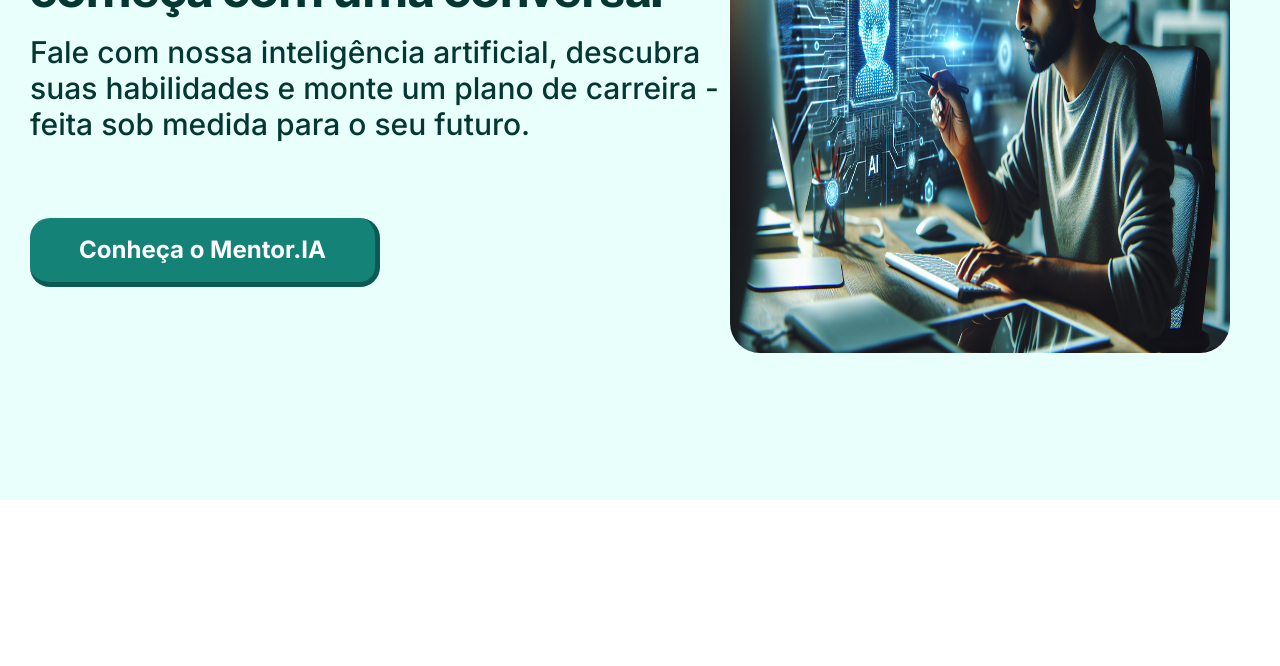
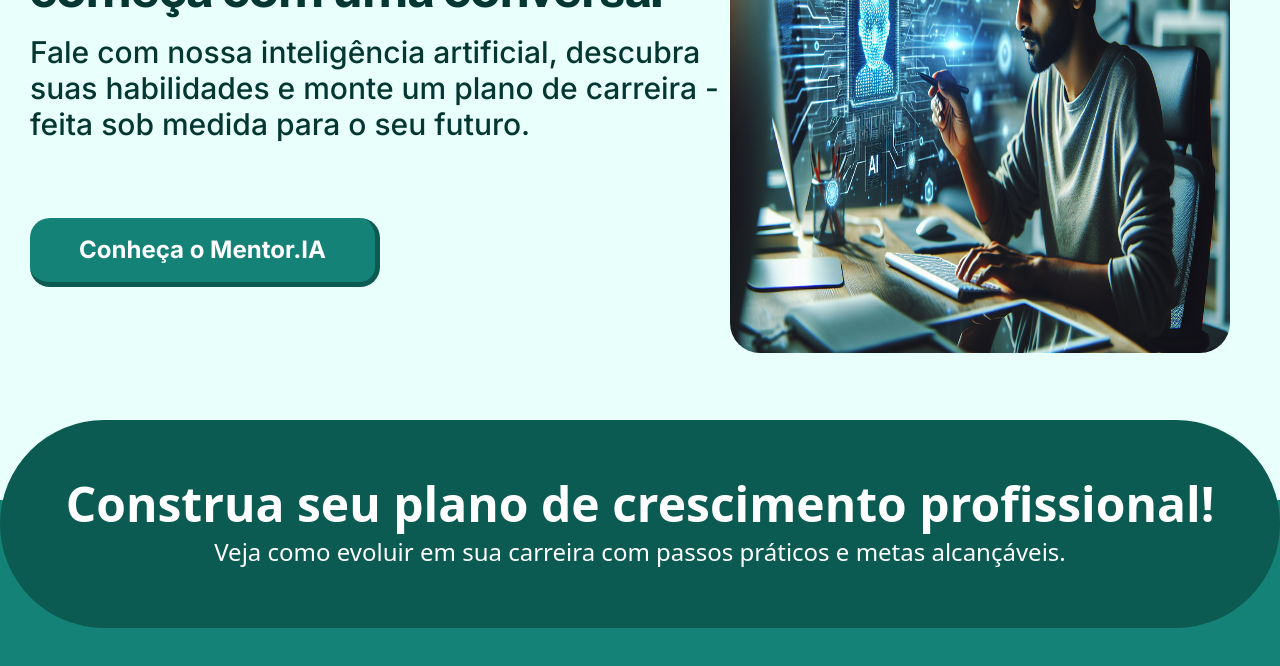
Before and after one commit to BSM-Global-Solution/evolvere, a React (Vite) app: page / in a window 1280 px wide. Shown: the part 3155-3821 px from the top of the page. Before the commit the page ends 3655 px from the top, so only its background shows below. Built offline with nearby package versions, Linux system fonts and the light colour scheme; a web font is replaced by a local one.

Commit message:
feat(Home): criado a section plano carreira
E importado o componente CardPlanoCarreira

```diff
--- a/src/routes/Home/index.tsx
+++ b/src/routes/Home/index.tsx
@@ -8,6 +8,7 @@ import { FaHandsHelping } from "react-icons/fa";
 import CardConstruindoFuturo from "../../components/CardConstruindoFuturo";
 import CardConhecendoEquipe from "../../components/CardConhecendoEquipe";
 import CardMentor from "../../components/CardMentor";
+import CardPlanoCarreira from "../../components/CardPlanoCarreira";
 
 export default function Home() {
   return (
@@ -148,6 +149,11 @@ export default function Home() {
       ">
         <CardMentor />
       </section>
+
+      {/* plano de carreira */}
+      <section className="h-screen bg-green-400">
+        <CardPlanoCarreira />
+      </section>
     </section>
   );
 }
```
